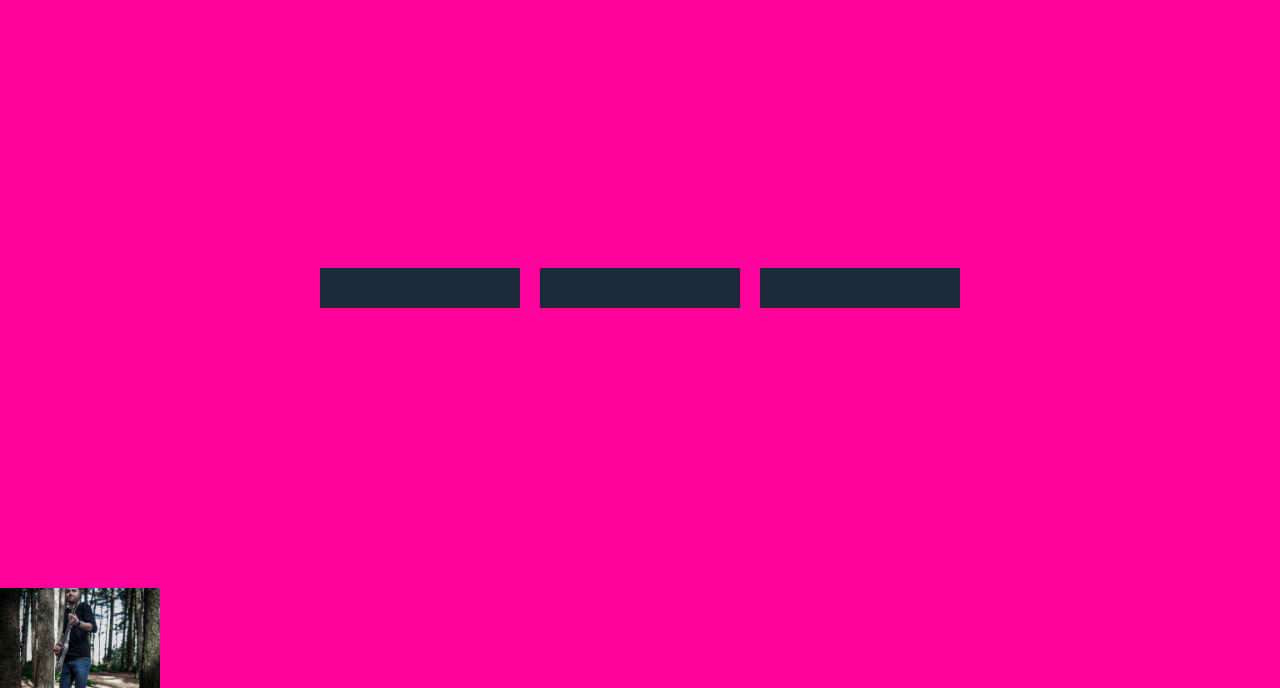
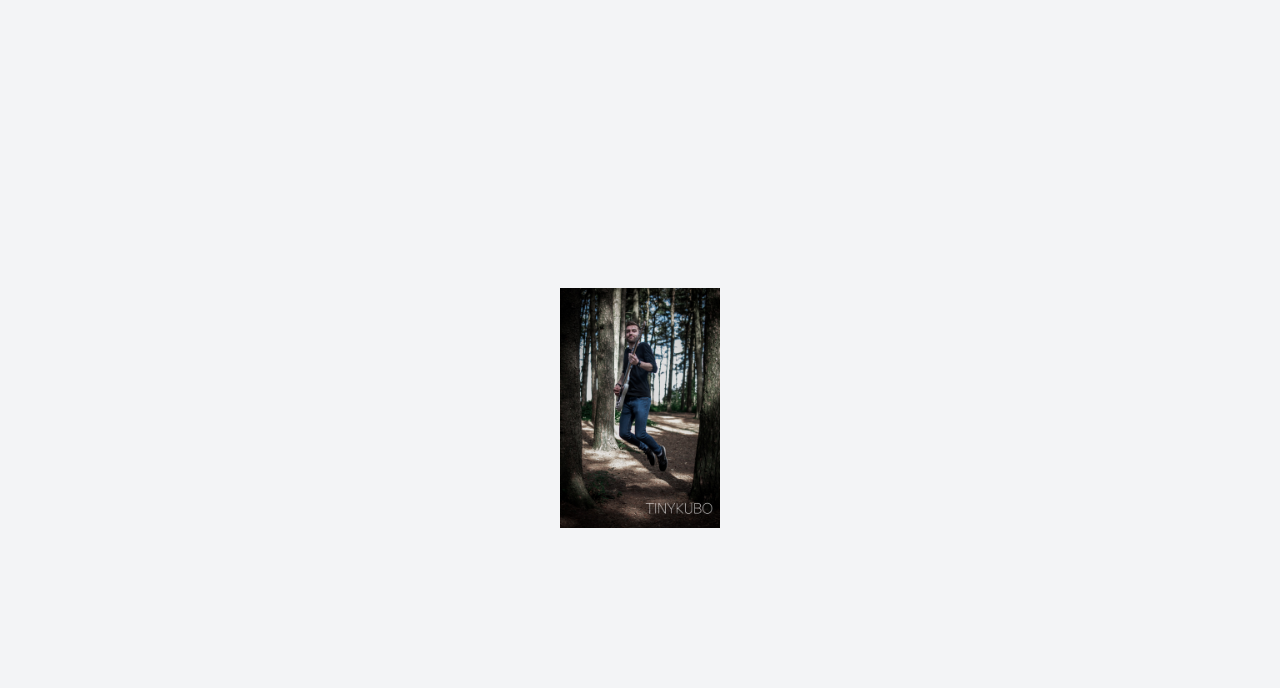
Before and after one commit to ivybustamante/friendly-octo-pancake, a website built with Vite: page portfolio.html in a window 1280 px wide. Shown: the part 112-800 px from the top of the page. Built offline with nearby package versions, Linux system fonts and the light colour scheme.

Commit message:
resized thumbnail and flexbox

```diff
--- a/assets/css/style.css
+++ b/assets/css/style.css
@@ -6,7 +6,7 @@
 @source "../../node_modules/flowbite";
 
 body {
-  background-color: #fe019a;
+  background-color: #fff;
 }
 
 :root {
--- a/portfolio.html
+++ b/portfolio.html
@@ -15,16 +15,11 @@
     <div id="header"></div>
 
     <main class="relative flex-1 overflow-hidden">
-      <div class="flex justify-center items-center gap-[20px] h-[600px]">
-        <div class="w-50 h-10 bg-gray-800 float-left"></div>
-        <div class="w-50 h-10 bg-gray-800 float-left"></div>
-        <div class="w-50 h-10 bg-gray-800 float-left"></div>
-      </div>
-
-      <div class="w-40">
-        <!-- Parent controls the size -->
+      <div
+        class="portfolio thumbnails flex justify-center items-center h-210 bg-gray-100"
+      >
         <img
-          class="w-40 aspect-square object-cover justify-end"
+          class="w-40 h-60 object-cover"
           src="assets/images/Man-with-bass.JPG"
           alt="Band Photoshoots"
         />
```
